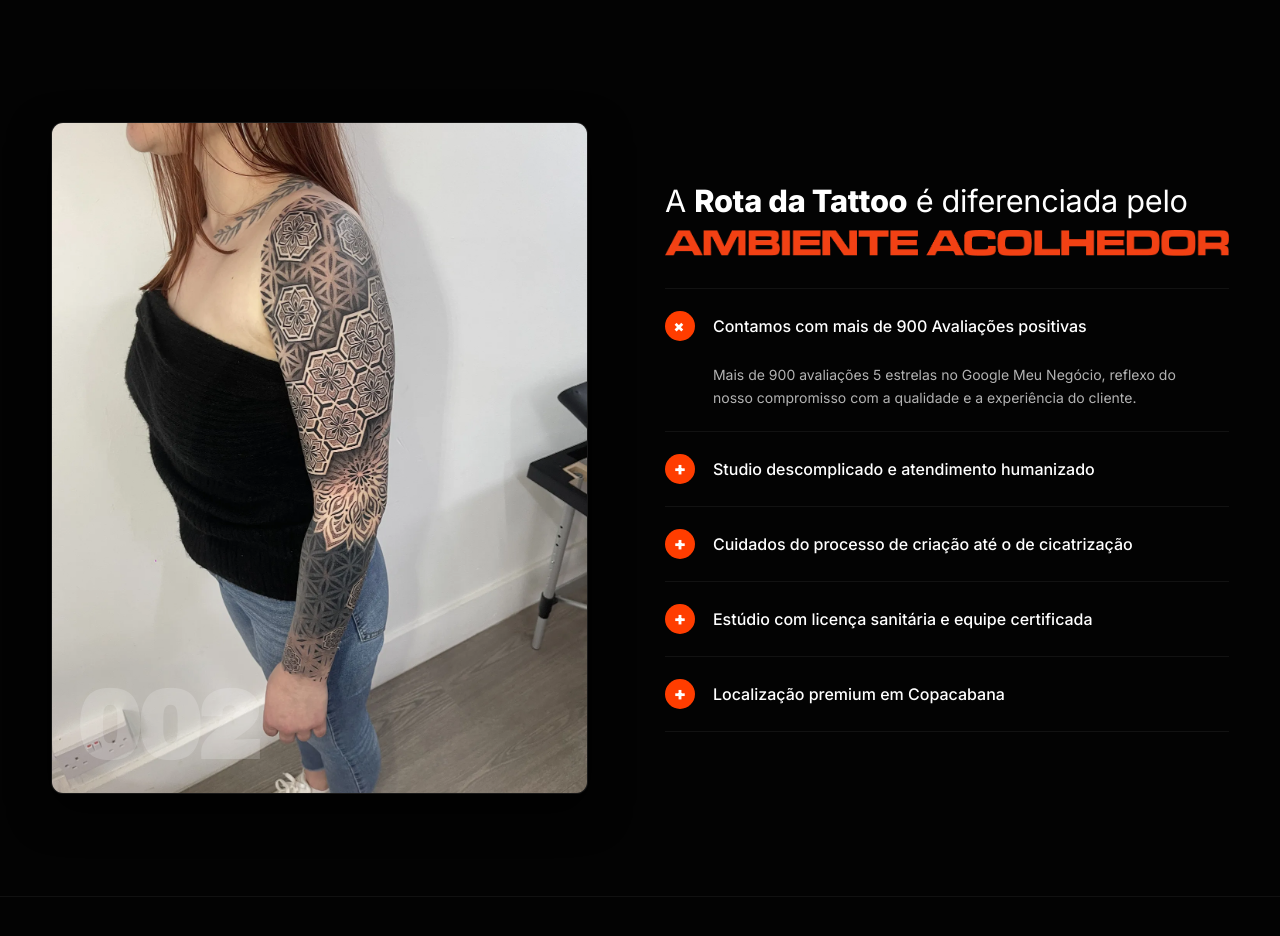
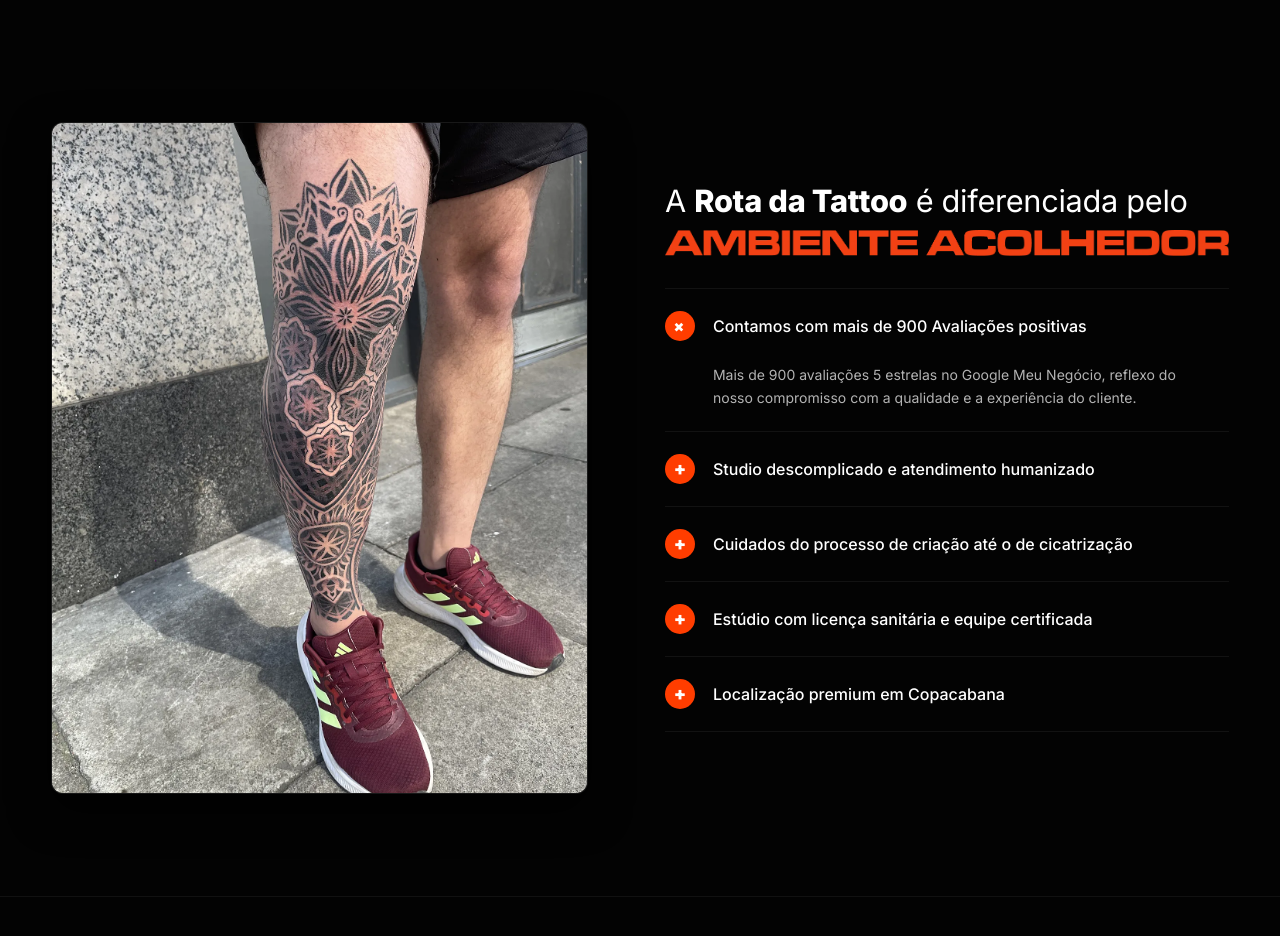
Before and after one commit to pikulitomarkin/rotanovodesign, a React (Vite) app: page / in a window 1280 px wide. Shown: the part 1660-2596 px from the top of the page. Built offline with nearby package versions, Linux system fonts and the light colour scheme; no server answers.

Commit message:
feat: adicionar suporte a slideshow dinâmico de imagens na seção Diferenciais editável via CMS

```diff
--- a/src/Admin.jsx
+++ b/src/Admin.jsx
@@ -209,7 +209,31 @@
         {/* Diferenciais */}
         <div style={S.section}>
           <div style={S.title}>🏆 Diferenciais</div>
-          <ImageField label="Imagem lateral esquerda" value={form.differentials.sideImage} onChange={v => update('differentials.sideImage', v)} />
+          <label style={S.label}>Imagens do Slideshow (Lateral esquerda)</label>
+          <div style={{ display: 'grid', gridTemplateColumns: '1fr 1fr', gap: '16px', marginBottom: '16px' }}>
+            {(form.differentials.sideImages || (form.differentials.sideImage ? [form.differentials.sideImage] : [])).map((img, i) => (
+              <div key={i} style={{ position: 'relative' }}>
+                <ImageField label={`Imagem ${i + 1}`} value={img} onChange={v => {
+                  const next = JSON.parse(JSON.stringify(form));
+                  if (!next.differentials.sideImages) next.differentials.sideImages = next.differentials.sideImage ? [next.differentials.sideImage] : [];
+                  next.differentials.sideImages[i] = v;
+                  setForm(next); setStatus('idle');
+                }} />
+                <button style={{ position: 'absolute', top: 0, right: 0, background: '#e53935', color: '#fff', border: 'none', borderRadius: '4px', padding: '2px 8px', cursor: 'pointer', zIndex: 10 }} onClick={() => {
+                  const next = JSON.parse(JSON.stringify(form));
+                  if (!next.differentials.sideImages) next.differentials.sideImages = next.differentials.sideImage ? [next.differentials.sideImage] : [];
+                  next.differentials.sideImages.splice(i, 1);
+                  setForm(next); setStatus('idle');
+                }}>X</button>
+              </div>
+            ))}
+          </div>
+          <button style={{ background: '#222', color: '#fff', border: '1px dashed #555', padding: '8px', width: '100%', borderRadius: '4px', cursor: 'pointer', marginBottom: '16px' }} onClick={() => {
+            const next = JSON.parse(JSON.stringify(form));
+            if (!next.differentials.sideImages) next.differentials.sideImages = next.differentials.sideImage ? [next.differentials.sideImage] : [];
+            next.differentials.sideImages.push("");
+            setForm(next); setStatus('idle');
+          }}>+ Adicionar Imagem ao Slideshow</button>
           <hr style={S.divider} />
           <label style={S.label}>Itens do acordeon</label>
           {form.differentials.items.map((item, idx) => (
--- a/src/cms.js
+++ b/src/cms.js
@@ -25,7 +25,12 @@
     paragraph: "Já são milhares de clientes atendidos ao redor do mundo, levando nossa arte para diferentes culturas e histórias. Nossa equipe reúne artistas especializados em diversos estilos, garantindo versatilidade e precisão em cada trabalho. Somos um estúdio consolidado em Copacabana, reconhecido pela consistência e pelo nível dos projetos realizados. Prezamos por um padrão elevado em cada detalhe, do primeiro contato ao resultado final na pele. Aqui, cada atendimento é pensado para oferecer uma experiência diferenciada.",
   },
   differentials: {
-    sideImage: "/images/IMG_0380 1.webp",
+    sideImages: [
+      "/images/IMG_0380 1.webp",
+      "/images/tattoo realismo.webp",
+      "/images/IMG_1152 1.webp",
+      "/images/tattoo fineline.webp"
+    ],
     items: [
       { q: "Contamos com mais de 900 Avaliações positivas", a: "Mais de 900 avaliações 5 estrelas no Google Meu Negócio, reflexo do nosso compromisso com a qualidade e a experiência do cliente." },
       { q: "Studio descomplicado e atendimento humanizado", a: "Da primeira mensagem ao último retoque, você é tratado como pessoa — não como número. Conversamos, ajustamos referências e respeitamos seu tempo." },
--- a/src/components.jsx
+++ b/src/components.jsx
@@ -248,11 +248,37 @@
   const cms = useCMSData()
   const items = cms.differentials.items
   const [openIdx, setOpenIdx] = React.useState(0)
+  const [imgIdx, setImgIdx] = React.useState(0)
+  const images = cms.differentials.sideImages || (cms.differentials.sideImage ? [cms.differentials.sideImage] : [])
+
+  React.useEffect(() => {
+    if (images.length <= 1) return;
+    const interval = setInterval(() => {
+      setImgIdx(prev => (prev + 1) % images.length)
+    }, 3000)
+    return () => clearInterval(interval)
+  }, [images.length])
+
   return (
     <section className="diff" id="estudio">
       <div className="container diff-grid">
-        <div className="diff-image">
-          <img src={cms.differentials.sideImage} alt="Tatuador em ação" style={{ width: '100%', height: '100%', objectFit: 'cover' }} />
+        <div className="diff-image" style={{ position: 'relative', overflow: 'hidden' }}>
+          {images.map((src, idx) => (
+            <img
+              key={idx}
+              src={src}
+              alt="Tatuador em ação"
+              style={{
+                width: '100%',
+                height: '100%',
+                objectFit: 'cover',
+                position: 'absolute',
+                inset: 0,
+                opacity: idx === imgIdx ? 1 : 0,
+                transition: 'opacity 1s ease-in-out'
+              }}
+            />
+          ))}
         </div>
         <div className="diff-content">
           <h3 style={{ marginBottom: '32px' }}>
```
